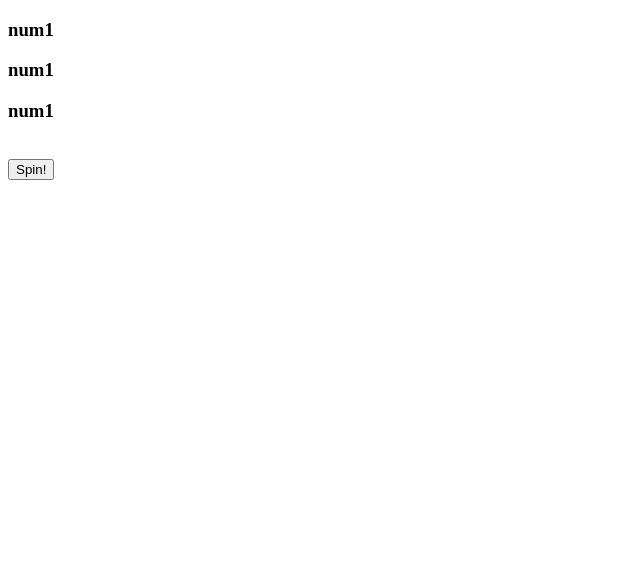
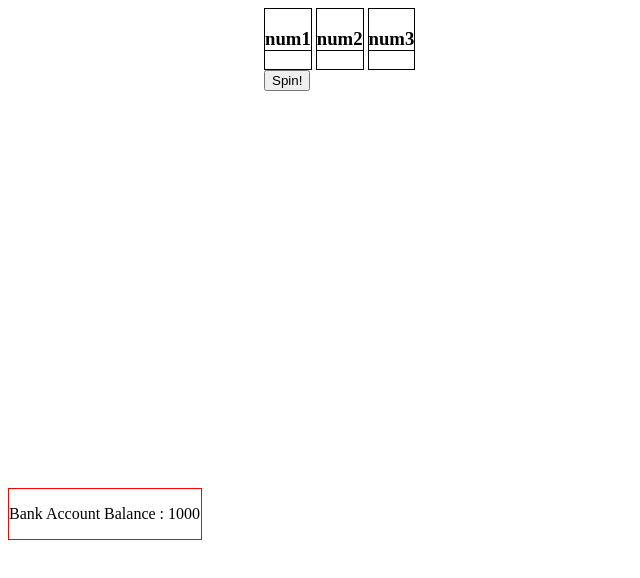
Before and after one commit to Jsalisbury3/lucky7s, a plain HTML site: page index.html in a window 1280 px wide. Shown: the whole page, without its empty margins (0-640 px from the left). Drawn offline with nearby package versions, Linux system fonts and the light colour scheme.

Commit message:
worked on scoreBoard and basic css

```diff
--- a/index.html
+++ b/index.html
@@ -16,20 +16,20 @@
 
         <div class="gameBoard">
 
-            <div class="header1">
+            <div class="header">
                 <h3>num1</h3>
                 <div class="num1">
                 </div>
             </div>
 
-            <div class="header2">
-                <h3>num1</h3>
+            <div class="header">
+                <h3>num2</h3>
                 <div class="num2">
                 </div>
             </div>
 
-            <div class="header3">
-                <h3>num1</h3>
+            <div class="header">
+                <h3>num3</h3>
                 <div class="num3">
                 </div>
             </div>
@@ -37,6 +37,9 @@
             <button onclick="getResults()">Spin!</button>
 
         </div>
+        <div class="scoreBoard">
+            <p>Bank Account Balance : <span class="balance"></span></p>
+        </div>
     </div>
 </body>
 
--- a/script.js
+++ b/script.js
@@ -1,9 +1,13 @@
-// $(document).ready(initializeApp);
+$(document).ready(initializeApp);
+
+function initializeApp(){
+    $('.balance').text(bankAccount);
+}
 
 var num1 = null;
 var num2 = null;
 var num3 = null;
-
+var bankAccount = 1000;
 var numbersArray = [];
 
 function getResults(){
@@ -11,12 +15,26 @@ function getResults(){
     num2 = Math.floor(Math.random() * 10);
     num3 = Math.floor(Math.random() * 10);
     numbersArray.push(num1, num2, num3);
+    renderResultsOnDom(numbersArray);
     console.log(numbersArray);
     if(num1 === 7 && num2 === 7 && num3 === 7){
+        bankAccount += 100;
         console.log('user spun a tripple 7');
         alert('Congratulations! You have hit the Jackpot');
     } else {
-        alert("Unlucky! Try Again?");
+        bankAccount -= 10;
+        // alert("Unlucky! Try Again?");
     }
     numbersArray.length = 0;
+    $('.balance').text(bankAccount);
+
 }
+
+function renderResultsOnDom(numbersArray){
+$('.num1').text(numbersArray[0]);
+$('.num2').text(numbersArray[1]);
+$('.num3').text(numbersArray[2]);
+}
+
+
+//add a start amount for user and add to and subtract from total with spins, success, failure
--- a/style.css
+++ b/style.css
@@ -0,0 +1,29 @@
+.container{
+    height: 100vh;
+    width: 100vw;
+    position: absolute;
+}
+
+.gameBoard{
+    height: 60%;
+    width: 60%;
+    position: relative;
+    /* display: inline-block; */
+    margin: auto;
+}
+
+.scoreBoard{
+    position: relative;
+    width: 15%;
+    display: inline-block;
+    border: 1px solid red;
+}
+
+.header{
+    display: inline-block;
+    border: 1px solid black;
+}
+
+h3{
+    border-bottom: 1px solid black;
+}
```
